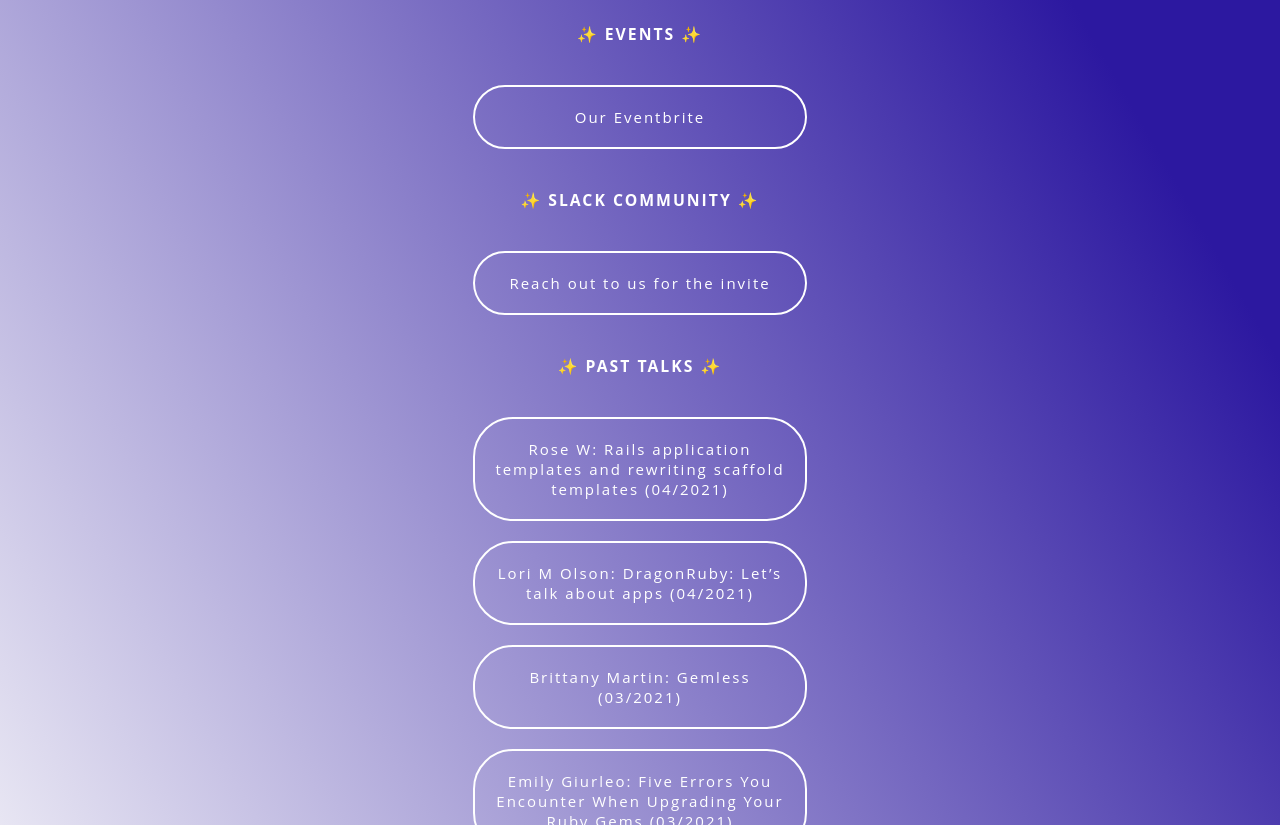
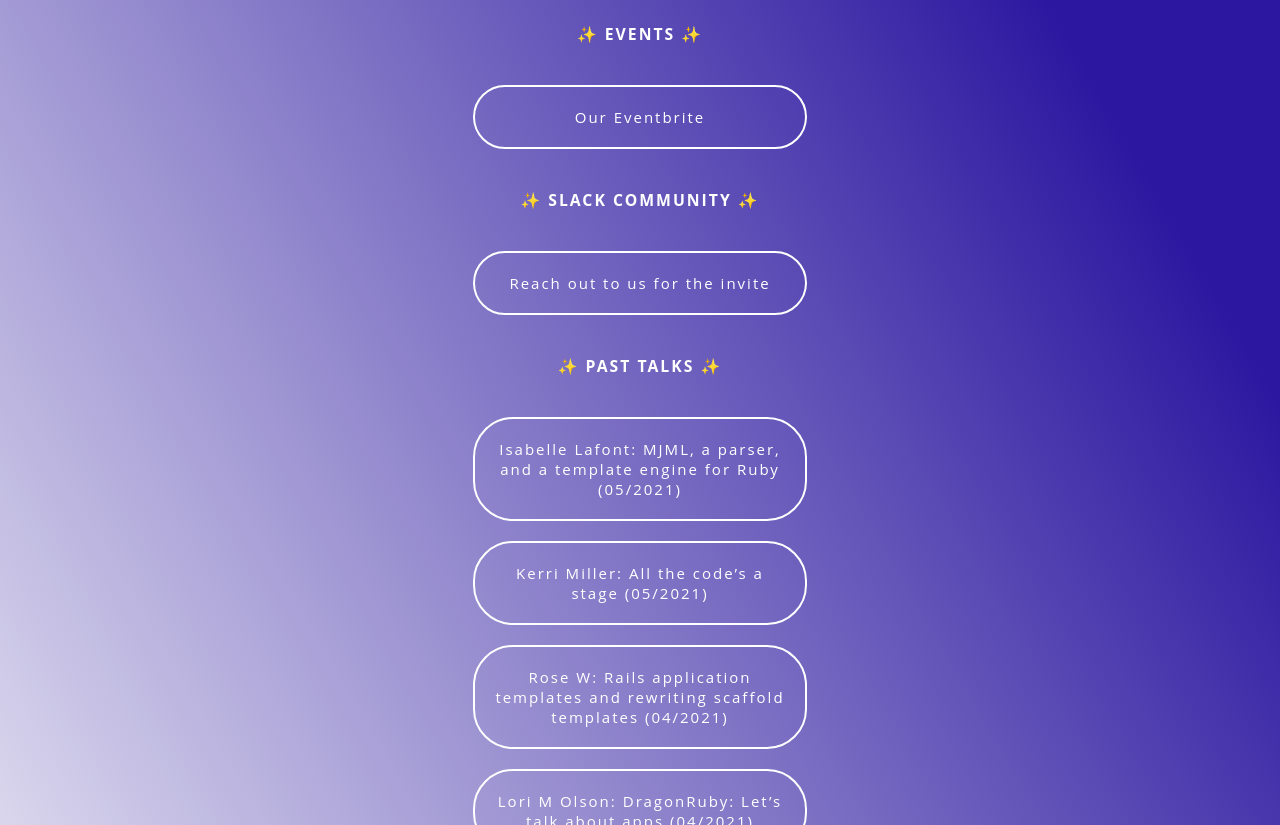
Before and after one commit to wnbrb/wnb-linktree, a plain HTML site: page index.html in a window 1280 px wide. Shown: the part 336-1161 px from the top of the page. Drawn offline with Linux system fonts and the light colour scheme.

Commit message:
adds May talks

```diff
--- a/index.html
+++ b/index.html
@@ -37,10 +37,12 @@
         <h2 class="header">✨ SLACK COMMUNITY ✨</h2>
             <a href="https://twitter.com/wnb_rb" target="_blank" class="links">Reach out to us for the invite</a>
         <h2 class="header">✨ PAST TALKS ✨</h2>
-            <a href="https://www.youtube.com/watch?v=Qm6X93VQaDE" target="_blank" class="links">Rose W: Rails application templates and rewriting scaffold templates (04/2021)</a>
-            <a href="https://www.youtube.com/watch?v=Qm6X93VQaDE" target="_blank" class="links">Lori M Olson: DragonRuby: Let’s talk about apps (04/2021)</a>
+            <a href="https://youtu.be/HDUCFeWoQrE" target="_blank" class="links"> Isabelle Lafont: MJML, a parser, and a template engine for Ruby (05/2021)</a>
+            <a href="https://youtu.be/H1DSN9rQxE4" target="_blank" class="links"> Kerri Miller: All the code’s a stage (05/2021)</a>
+            <a href="https://www.youtube.com/watch?v=m7e1PpdnrzA" target="_blank" class="links">Rose W: Rails application templates and rewriting scaffold templates (04/2021)</a>
+            <a href="https://www.youtube.com/watch?v=veJMj-BtkI4" target="_blank" class="links">Lori M Olson: DragonRuby: Let’s talk about apps (04/2021)</a>
             <a href="https://www.youtube.com/watch?v=Qm6X93VQaDE" target="_blank" class="links">Brittany Martin: Gemless (03/2021)</a>
-            <a href="https://www.youtube.com/watch?v=Qm6X93VQaDE" target="_blank" class="links">Emily Giurleo: Five Errors You Encounter When Upgrading Your Ruby Gems (03/2021)</a>
+            <a href="https://www.youtube.com/watch?v=oBbsBLtXYRM" target="_blank" class="links">Emily Giurleo: Five Errors You Encounter When Upgrading Your Ruby Gems (03/2021)</a>
         <a href="https://github.com/wnbrb/wnb-linktree" target="_blank" ><i class="fa fa-github fa_custom fa-3x"></i></a>
         <script>
             console.clear()
```
